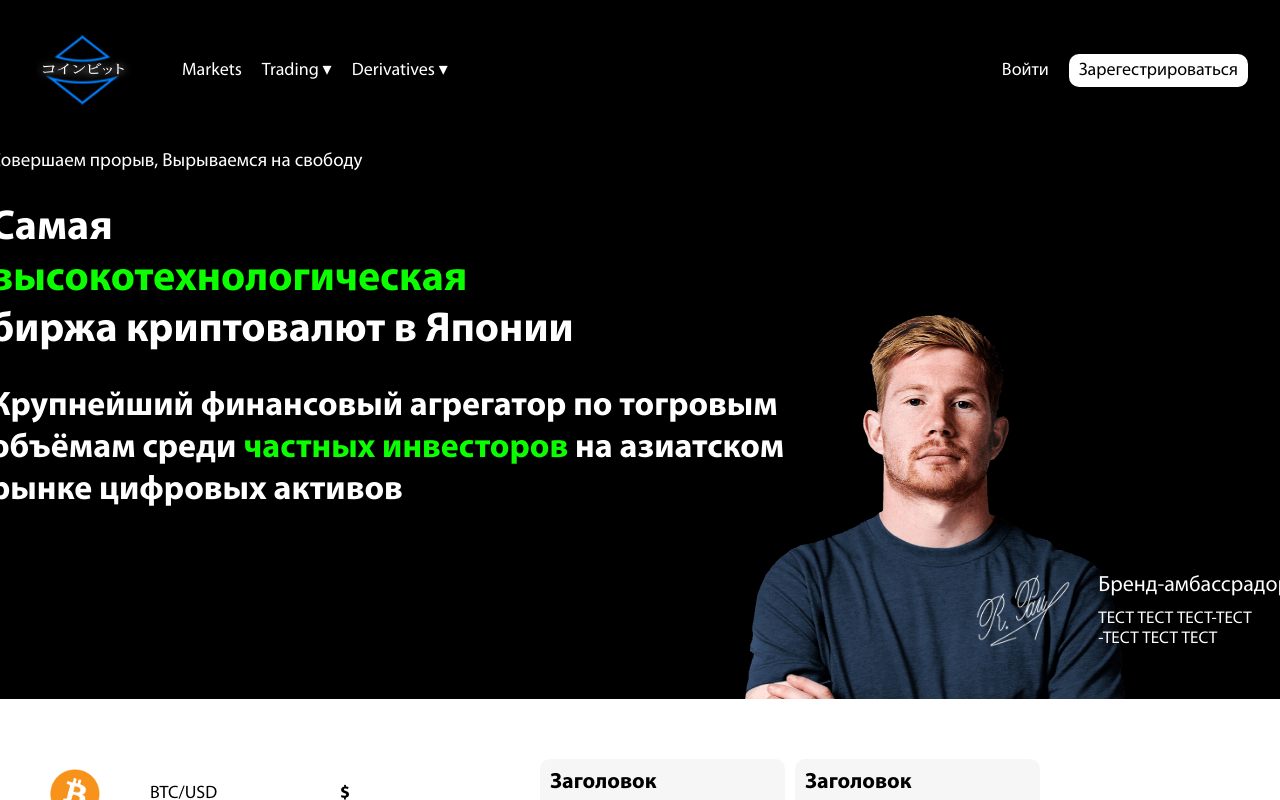
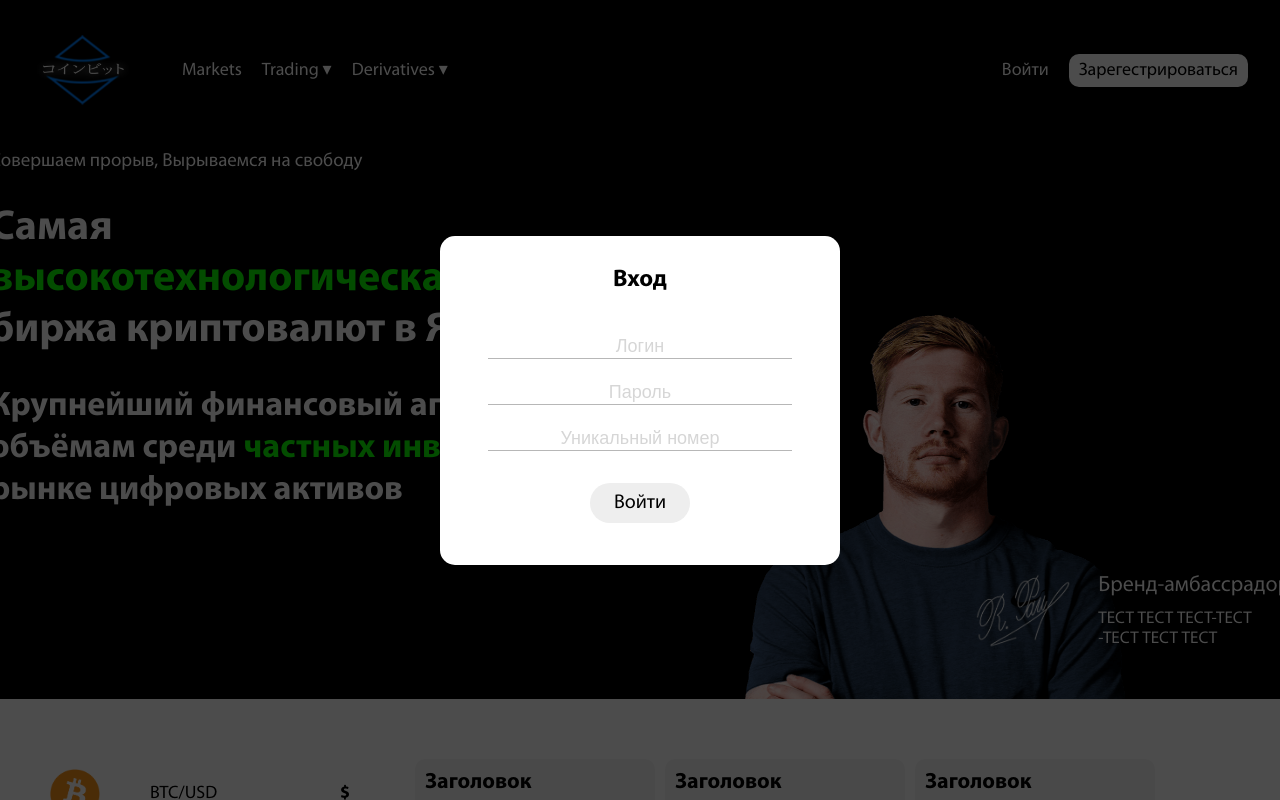
Before and after one commit to DeWhiteMold/cr-site, a React (Create React App) app: page / in a window 1280 px wide. Both pictures are taken after a click on the button "Войти". Shown: the top 800 px of the page. Built offline with nearby package versions, Linux system fonts and the light colour scheme; no server answers; a web font is replaced by a local one.

Commit message:
added popup, cards changed

```diff
--- a/src/components/App/App.jsx
+++ b/src/components/App/App.jsx
@@ -1,14 +1,41 @@
 import './App.scss';
+import { useState, useEffect } from 'react';
 import Header from "../Header/Header";
 import Main from "../Main/Main";
 import AuthPopUp from "../AuthPopUp/AuthPopUp";
 
 function App() {
+  const [popupType, setPopupType] = useState(null);
+
+  const loginPopup = {
+    type: 'login',
+    title: 'Вход',
+    btnText: 'Войти'
+  }
+
+  const regPopup ={
+    type: 'registration',
+    title: 'Регистрация',
+    btnText: 'Создать'
+  }
+
+  function handlePopupClose() {
+    setPopupType(null);
+  }
+
+  function handleLogOpen() {
+    setPopupType(loginPopup);
+  }
+
+  function handleRegOpen() {
+    setPopupType(regPopup);
+  }
+
   return (
     <div className="app">
-      <Header />
+      <Header onLogClick={handleLogOpen} onRegClick={handleRegOpen} />
       <Main />
-      <AuthPopUp />
+      <AuthPopUp popupType={popupType} onClose={handlePopupClose}/>
     </div>
   );
 }
--- a/src/components/App/App.scss
+++ b/src/components/App/App.scss
@@ -22,6 +22,7 @@ body, html, h1, h2, h3, h4, h5, h6, p {
 }
 
 .app {
+  position: relative;
   display: flex;
   flex-direction: column;
   align-items: center;
--- a/src/components/AuthPopUp/AuthPopUp.jsx
+++ b/src/components/AuthPopUp/AuthPopUp.jsx
@@ -1,6 +1,81 @@
-function AuthPopUp() {
+import './AuthPopUp.scss'
+import { useState } from 'react';
+
+function AuthPopUp({popupType: popup, onClose}) {
+  const [loginValue, setLoginValue] = useState('');
+  const [passwordValue, setPasswordValue] = useState('');
+  const [uniNumberValue, setUniNumberValue] = useState('');
+  const [loginError, setLoginError] = useState('');
+  const [passwordError, setPasswordError] = useState('');
+  const [uniNumberError, setUniNumberError] = useState('');
+  const [submitError, setSubmitError] = useState('');
+
+  function handleLoginChange(e) {
+    const regExpLogin = /^[_A-z0-9]*((-|\s)*[_A-z0-9])*$/g
+    if(regExpLogin.test(e.target.value)) {
+      setLoginValue(e.target.value);
+      setLoginError('');
+      setSubmitError('');
+    } else {
+      setLoginError('Введите логин без спецсимволов и пробелов');
+    }
+  }
+
+  function handlePasswordChange(e) {
+    const regExpPassword = /^[_A-z0-9]*((-|\s)*[_A-z0-9])*$/g
+    if(regExpPassword.test(e.target.value)) {
+      setPasswordValue(e.target.value);
+      setPasswordError('');
+      setSubmitError('');
+    } else {
+      setPasswordError('Введите пароль без спецсимволов и пробелов');
+    }
+  }
+
+  function handleUniNumberChange(e) {
+    const regExpUniNumber = /\d+/g
+    if(regExpUniNumber.test(e.target.value)) {
+      setUniNumberValue(e.target.value);
+      setUniNumberError('');
+      setSubmitError('');
+    } else {
+      setUniNumberError('Только цифры');
+    }
+  }
+
+  function handleSubmit(e) {
+    e.preventDefault();
+    setSubmitError('Что-то пошло не так')
+  }
+
+  function handleClose() {
+    onClose()
+    setLoginValue('');
+    setPasswordValue('');
+    setUniNumberValue('');
+    setSubmitError('');
+    setLoginError('');
+    setPasswordError('');
+    setUniNumberError('');
+  }
+
   return (
-    <div className="popup">
+    <div className={`popup ${!popup && 'popup_hidden'}`}>
+      <form className="popup__form" onSubmit={handleSubmit}>
+        <h2 className="popup__title">{popup?.title}</h2>
+        <input type='text' className="popup__input" placeholder="Логин"
+          value={loginValue} onChange={handleLoginChange}/>
+        <span className="popup__error">{loginError}</span>
+        <input type='text' className="popup__input" placeholder="Пароль"
+          value={passwordValue} onChange={handlePasswordChange}/>
+        <span className="popup__error">{passwordError}</span>
+        <input type='text' className="popup__input" placeholder="Уникальный номер"
+          value={uniNumberValue} onChange={handleUniNumberChange}/>
+        <span className="popup__error">{uniNumberError}</span>
+        <button className="popup__submit">{popup?.btnText}</button>
+        <span className="popup__error">{submitError}</span>
+      </form>
+      <div className="overlay" onClick={handleClose}/>
     </div>
   );
 }
--- a/src/components/AuthPopUp/AuthPopUp.scss
+++ b/src/components/AuthPopUp/AuthPopUp.scss
@@ -0,0 +1,77 @@
+.popup {
+  position: absolute;
+  height: 100vh;
+  width: 100vw;
+  display: flex;
+  align-items: center;
+  justify-content: center;
+
+  &_hidden {
+    display: none;
+  }
+
+  &__form {
+    position: relative;
+    z-index: 20;
+    display: flex;
+    flex-direction: column;
+    align-items: center;
+    width: 400px;
+    background-color: #fff;
+    padding: 0 50px 30px;
+    box-sizing: border-box;
+    border-radius: 15px;
+    font-family: 'Myraid-pro', sans-serif;
+  }
+
+  &__title {
+    margin: 30px 0;
+  }
+
+  &__input {
+    margin-top: 10px;
+    background: transparent;
+    border: none;
+    border-bottom: 1px solid #b7b7b7;
+    width: 100%;
+    font-size: 18px;
+
+    &::placeholder {
+      color: #d6d6d6;
+      text-align: center;
+    }
+  }
+
+  &__error {
+    height: 7px;
+    font-size: 12px;
+    margin-top: 5px;
+    color: red;
+  }
+
+  &__submit {
+    margin-top: 20px;
+    background-color: #eeeeee;
+    border: none;
+    display: flex;
+    align-items: center;
+    justify-content: center;
+    width: 100px;
+    height: 40px;
+    padding: 0;
+    border-radius: 20px;
+    font-family: 'Myraid-pro', sans-serif;
+    font-size: 20px;
+  }
+}
+
+.overlay {
+  position: absolute;
+  height: 100%;
+  width: 100%;
+  background-color: #000;
+  opacity: .7;
+  z-index: 10;
+  top: 0;
+  left: 0;
+}
--- a/src/components/Header/Header.jsx
+++ b/src/components/Header/Header.jsx
@@ -1,7 +1,7 @@
 import './Header.scss';
 import logo from '../../images/logo.png';
 
-function Header() {
+function Header({onLogClick, onRegClick}) {
   return (
     <header className="header">
       <img src={logo} alt="logo" className="header__logo"/>
@@ -11,8 +11,8 @@ function Header() {
         <button className="header__btn">Derivatives ▾</button>
       </div>
       <div className="header__auth">
-        <button className="header__btn">Войти</button>
-        <button className="header__btn header__btn_white">Зарегестрироваться</button>
+        <button className="header__btn" onClick={onLogClick}>Войти</button>
+        <button className="header__btn header__btn_white" onClick={onRegClick}>Зарегестрироваться</button>
       </div>
     </header>
   );
--- a/src/components/Main/Main.jsx
+++ b/src/components/Main/Main.jsx
@@ -81,11 +81,23 @@ function Main() {
               disableOnInteraction: false,
             }}
             spaceBetween={10}
-            slidesPerView={2}
+            slidesPerView={1}
             onSlideChange={() => {}}
             onSwiper={(swiper) => {}}
           >
             <SwiperSlide>
+              <div className="card">
+                <h3 className="card__title">Заголовок</h3>
+                <p className="card__text">
+                  ТЕСТ ТЕСТ ТЕСТ ТЕСТ ТЕСТ ТЕСТ ТЕСТ ТЕСТ ТЕСТ ТЕСТ
+                </p>
+              </div>
+              <div className="card">
+                <h3 className="card__title">Заголовок</h3>
+                <p className="card__text">
+                  ТЕСТ ТЕСТ ТЕСТ ТЕСТ ТЕСТ ТЕСТ ТЕСТ ТЕСТ ТЕСТ ТЕСТ
+                </p>
+              </div>
               <div className="card">
                 <h3 className="card__title">Заголовок</h3>
                 <p className="card__text">
@@ -100,16 +112,12 @@ function Main() {
                   ТЕСТ ТЕСТ ТЕСТ ТЕСТ ТЕСТ ТЕСТ ТЕСТ ТЕСТ ТЕСТ ТЕСТ
                 </p>
               </div>
-            </SwiperSlide>
-            <SwiperSlide>
               <div className="card">
                 <h3 className="card__title">Заголовок</h3>
                 <p className="card__text">
                   ТЕСТ ТЕСТ ТЕСТ ТЕСТ ТЕСТ ТЕСТ ТЕСТ ТЕСТ ТЕСТ ТЕСТ
                 </p>
               </div>
-            </SwiperSlide>
-            <SwiperSlide>
               <div className="card">
                 <h3 className="card__title">Заголовок</h3>
                 <p className="card__text">
--- a/src/components/Main/Main.scss
+++ b/src/components/Main/Main.scss
@@ -115,7 +115,7 @@
 
 .cards {
   min-width: 0;
-  max-width: 500px;
+  max-width: 750px;
   margin-left: auto;
   margin-right: auto;
   height: 200px;
@@ -131,7 +131,9 @@
   display: flex;
   flex-direction: column;
   align-items: flex-start;
-  margin: auto;
+  margin-right: 10px;
+
+
 
   &__title {
     text-align: left;
```
